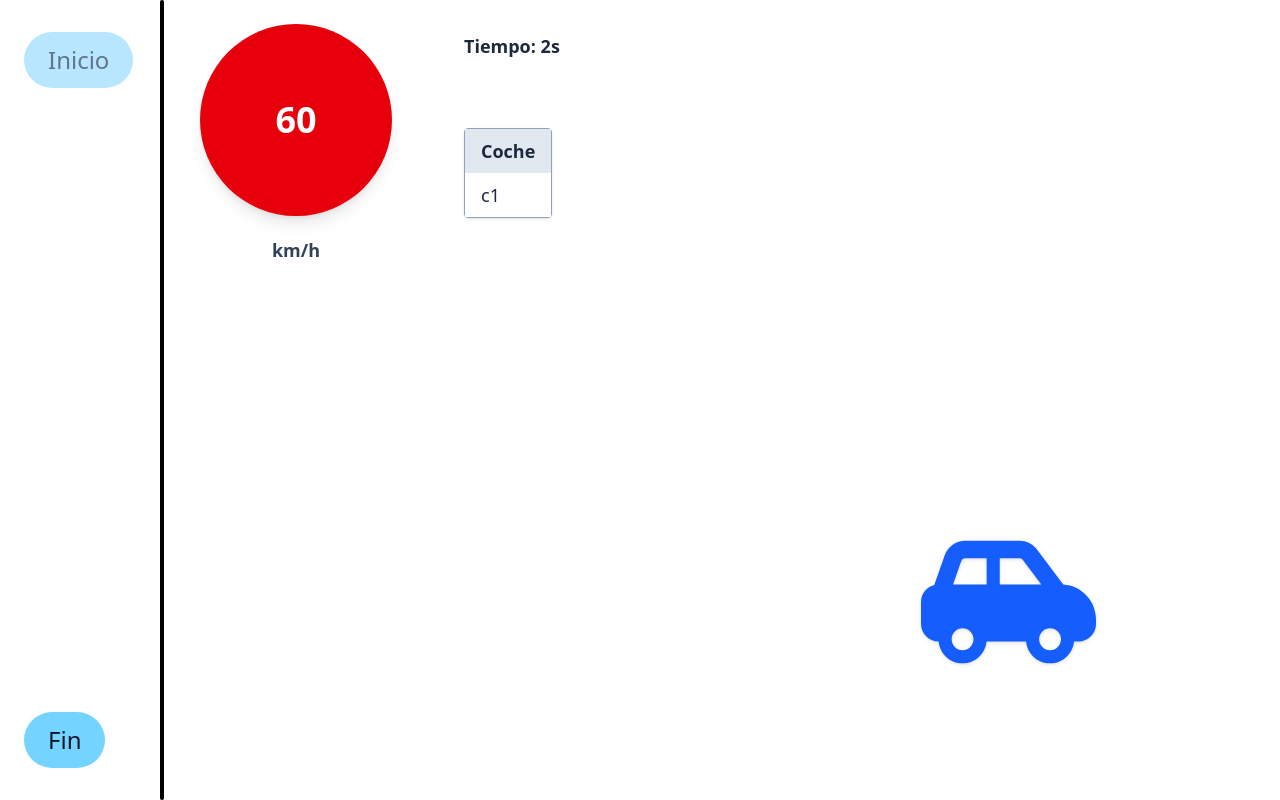
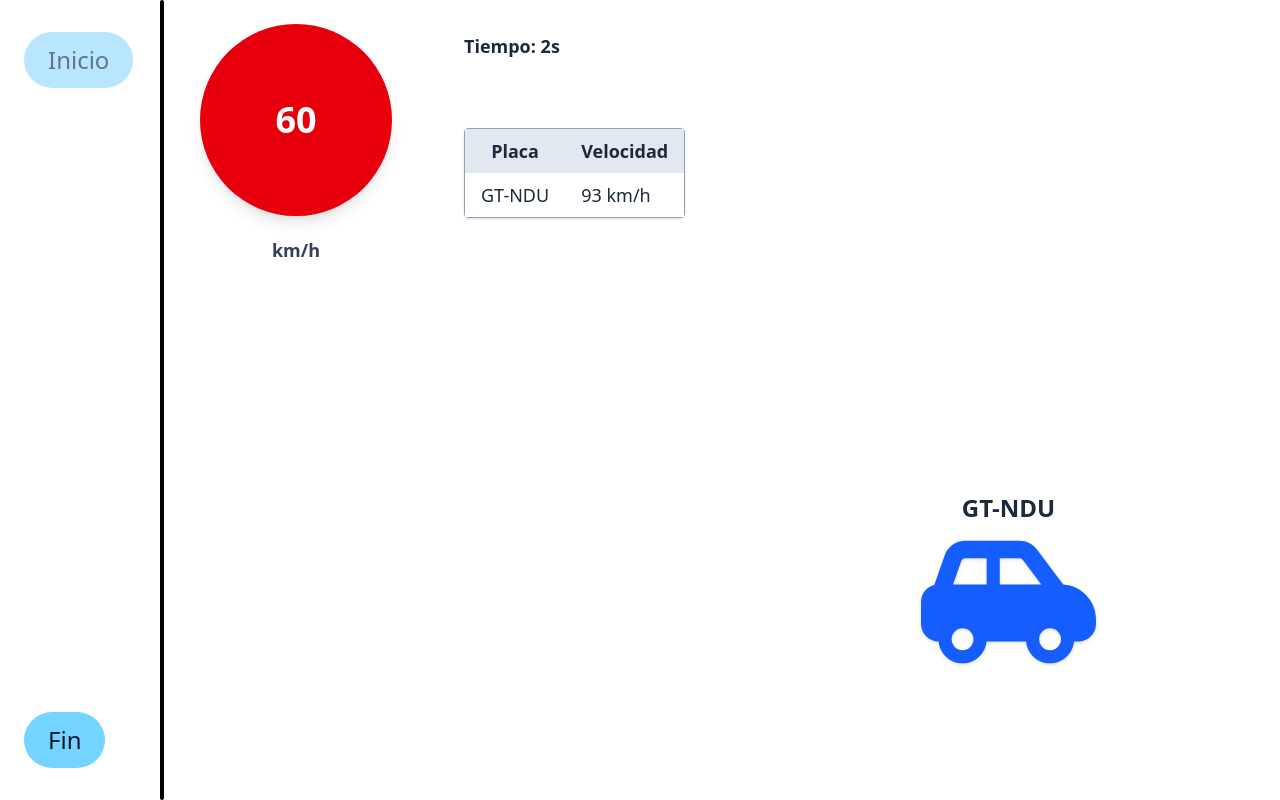
Before and after one commit to mrraxyer/FIS-React, a React (Vite) app: page / in a window 1280 px wide. Both pictures are taken after a click on the button "Inicio". Built offline with nearby package versions, Linux system fonts and the light colour scheme.

Commit message:
feat: added basic speed generator

```diff
--- a/src/App.tsx
+++ b/src/App.tsx
@@ -3,7 +3,7 @@ import Button from './components/Button'
 import SpeedLimiter from './components/SpeedLimiter'
 import CarDisplay from './components/CarDisplay'
 
-type Vehicle = { id: string; color: string }
+type Vehicle = { id: string; plate: string; speed: number; color: string }
 const colors = ['text-red-600', 'text-blue-600', 'text-green-600', 'text-yellow-600', 'text-purple-600', 'text-orange-600']
 
 export default function App() {
@@ -27,10 +27,23 @@ export default function App() {
         if (auto) alert('Simulación finalizada automáticamente (>=60s).')
     }
 
+    const genPlate = () => {
+        const letters = 'ABCDEFGHIJKLMNOPQRSTUVWXYZ'
+        const code = Array.from({ length: 3 }, () => letters[Math.floor(Math.random() * letters.length)]).join('')
+        return `GT-${code}`
+    }
+
+    const genSpeed = () => Math.floor(20 + Math.random() * 101) // 20-120 km/h
+
     const generateVehicle = () => {
         carCountRef.current += 1
         const nextColor = colors[carCountRef.current % colors.length]
-        const v: Vehicle = { id: `c${carCountRef.current}`, color: nextColor }
+        const v: Vehicle = {
+            id: `c${carCountRef.current}`,
+            plate: genPlate(),
+            speed: genSpeed(),
+            color: nextColor
+        }
         setVehicles(prev => [...prev, v])
         setCurrent(v)
     }
@@ -108,7 +121,7 @@ export default function App() {
                 <div className="absolute top-6 left-6">
                     <SpeedLimiter />
                 </div>
-                {running && current && <CarDisplay color={current.color} />}
+                {running && current && <CarDisplay color={current.color} plate={current.plate} />}
                 {/* Simple status & table */}
                 <div className="absolute top-8 left-72 text-slate-800 text-lg">
                     <div className="font-semibold">Tiempo: {elapsed}s</div>
@@ -117,13 +130,15 @@ export default function App() {
                     <table className="text-lg">
                         <thead>
                             <tr className="bg-slate-200">
-                                <th className="px-4 py-2">Coche</th>
+                                <th className="px-4 py-2">Placa</th>
+                                <th className="px-4 py-2">Velocidad</th>
                             </tr>
                         </thead>
                         <tbody>
                             {vehicles.map(v => (
                                 <tr key={v.id} className="odd:bg-white even:bg-slate-100">
-                                    <td className="px-4 py-2">{v.id}</td>
+                                    <td className="px-4 py-2">{v.plate}</td>
+                                    <td className="px-4 py-2">{v.speed} km/h</td>
                                 </tr>
                             ))}
                         </tbody>
--- a/src/components/CarDisplay.tsx
+++ b/src/components/CarDisplay.tsx
@@ -3,11 +3,13 @@ import { faCarSide } from '@fortawesome/free-solid-svg-icons'
 
 type CarDisplayProps = {
     color: string
+    plate: string
 }
 
-export default function CarDisplay({ color }: CarDisplayProps) {
+export default function CarDisplay({ color, plate }: CarDisplayProps) {
     return (
         <div className="absolute bottom-32 right-40 flex flex-col items-center select-none">
+            <div className="mb-2 text-slate-800 text-2xl font-bold">{plate}</div>
             <FontAwesomeIcon
                 icon={faCarSide}
                 className={`${color} drop-shadow`}
```
